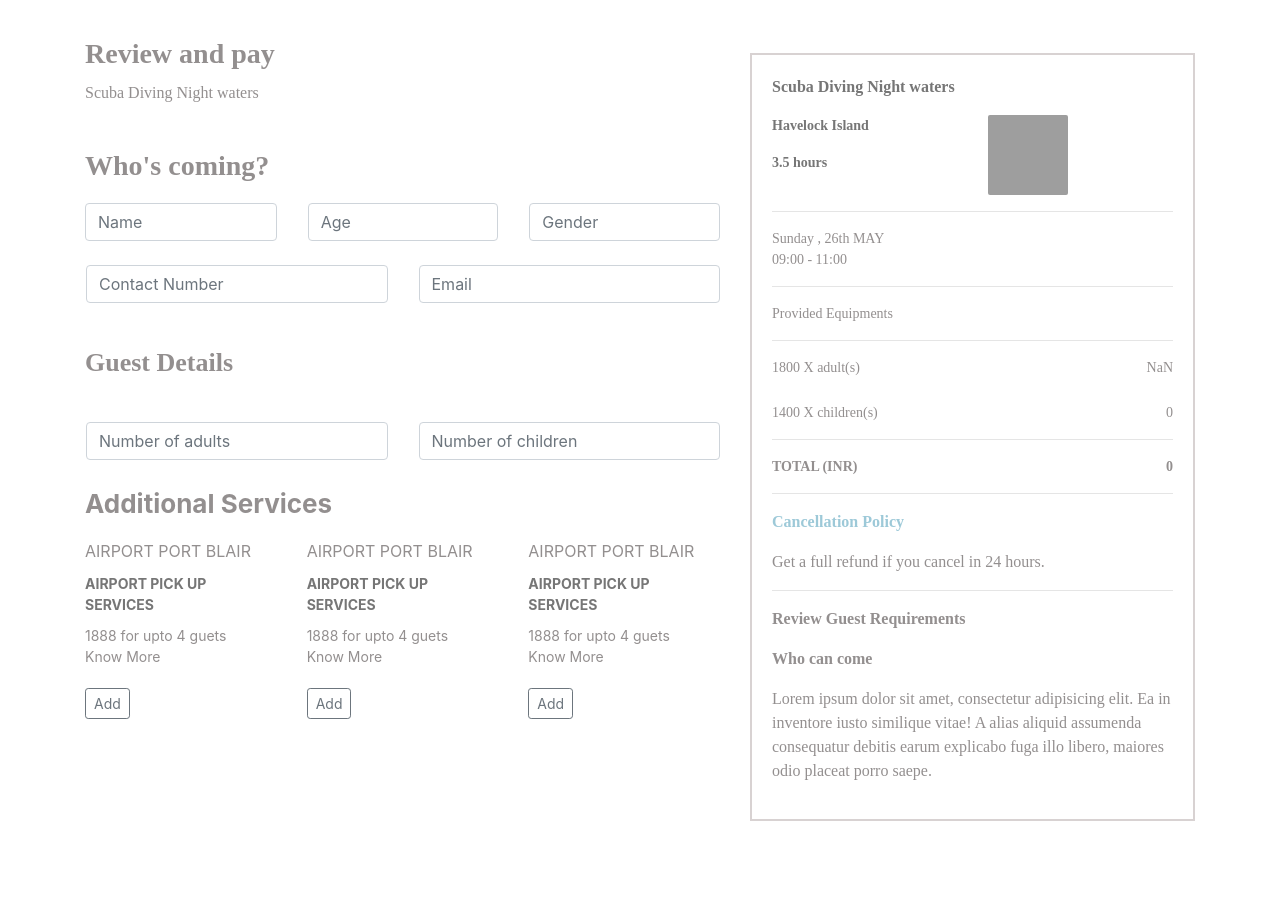
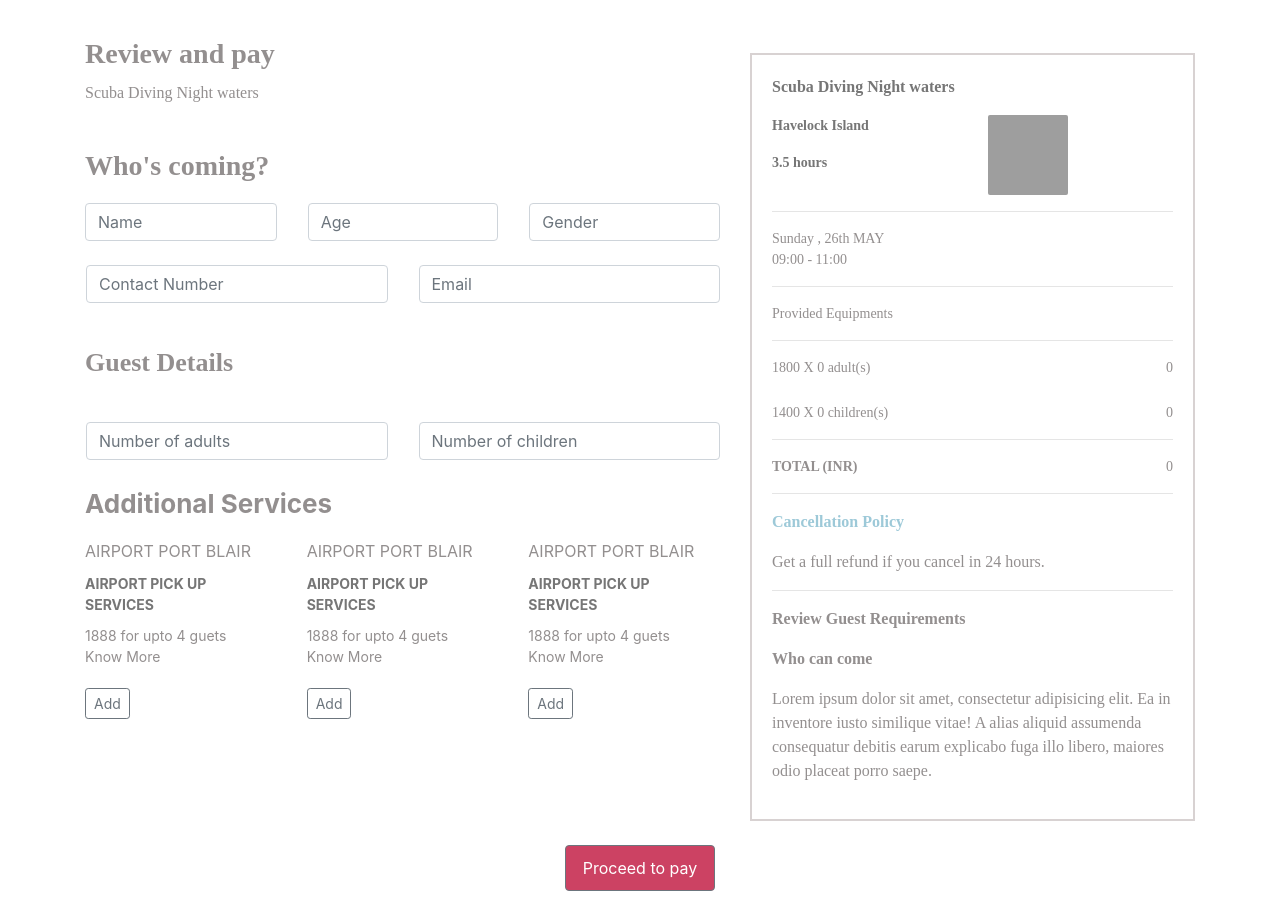
Before and after one commit to Bisso1998/my-first-gatsby, a Gatsby site: page /activity-book in a window 1280 px wide. Shown: the part 165-1086 px from the top of the page. Before the commit the page ends 1010 px from the top, so only its background shows below. Built offline with nearby package versions, Linux system fonts and the light colour scheme; Gatsby itself is replaced by a stand-in of ours; grey boxes are pictures that could not be loaded; some icons are missing.

Commit message:
fixes in book activity page

```diff
--- a/package.json
+++ b/package.json
@@ -20,7 +20,7 @@
     "react": "^16.8.6",
     "react-dom": "^16.8.6",
     "reactstrap": "^8.0.0",
-    "striptags" : "^3.1.1"
+    "striptags": "^3.1.1"
   },
   "devDependencies": {
     "gh-pages": "^2.0.1",
--- a/src/pages/activity-book.js
+++ b/src/pages/activity-book.js
@@ -4,6 +4,7 @@ import Layout from "../components/layout"
 import { Container, Row, Col } from 'reactstrap';
 import { InputGroup, InputGroupText, InputGroupAddon, Input } from 'reactstrap';
 import { Button } from 'reactstrap';
+import { Link } from "gatsby"
 class ActivityBook extends Component {
   constructor (props) {
     super(props);
@@ -17,8 +18,9 @@ class ActivityBook extends Component {
     }
 
   }
+
   updateNumberOfAdults = e => {
-    this.setState({ numberOfAdults: e.target.value })
+    this.setState({ numberOfAdultGuest: e.target.value });
   }
   updateNumberOfChildren = e => {
     this.setState({ numberOfChildren: e.target.value })
@@ -151,16 +153,16 @@ class ActivityBook extends Component {
                 <hr/>
                 <div style={{fontSize: '14px', }}>
                   <p style={{display: 'inline'}}>
-                    {this.state.costForAdult} X {this.state.numberOfAdults} adult(s)
+                    {this.state.costForAdult} X {this.state.numberOfAdultGuest || 0} adult(s)
                   </p>
                   <p style={{display: 'inline', float: 'right '}}>
-                    {this.state.costForAdult * this.state.numberOfAdults}
+                    {this.state.costForAdult * this.state.numberOfAdultGuest}
                   </p>
                 </div>
                 <br/>
                 <div style={{fontSize: '14px', }}>
                   <p style={{display: 'inline'}}>
-                    {this.state.costForChildren} X {this.state.numberOfChildren} children(s)
+                    {this.state.costForChildren} X {this.state.numberOfChildren || 0} children(s)
                   </p>
                   <p style={{display: 'inline', float: 'right '}}>
                     {this.state.costForChildren * this.state.numberOfChildren}
@@ -173,7 +175,8 @@ class ActivityBook extends Component {
                     <b>TOTAL (INR) </b>
                   </p>
                   <p style={{display: 'inline', float: 'right '}}>
-                    <b>{this.state.totalCost} </b>
+                    {/*<b>{this.state.totalCost} </b>*/}
+                    {( ( this.state.numberOfAdultGuest * this.state.costForAdult) + (this.state.numberOfChildren * this.state.costForChildren))}
                   </p>
                 </div>
                 <hr/>
@@ -199,6 +202,9 @@ class ActivityBook extends Component {
             </Col>
           </Row>
           <br/>
+          <div style={{display: 'flex', justifyContent: 'center', marginBottom: '30px'}}>
+            <Button  style={{backgroundColor: '#CC4263', padding: '10px', color: 'white' , width: '150px'}} block>Proceed to pay </Button>
+          </div>
         </Container>
       </Layout>
     )
--- a/src/pages/activity-details.js
+++ b/src/pages/activity-details.js
@@ -3,6 +3,7 @@ import React, { Component } from "react"
 import Layout from "../components/layout"
 import { Container, Row, Col } from 'reactstrap';
 import Recommendation from '../components/recommended'
+import { Link } from "gatsby"
 
 class ActivityDetail extends Component {
     constructor (props) {
@@ -89,7 +90,9 @@ class ActivityDetail extends Component {
                                     </li>
                                 </ul>
                                 <br/>
-                                <button style={{backgroundColor: '#CC4263', padding: '10px', color: 'white' , width: '150px'}}>Book Now </button>
+                              <Link to="/activity-book">
+                              <button style={{backgroundColor: '#CC4263', padding: '10px', color: 'white' , width: '150px'}}>Book Now </button>
+                              </Link>
                             </div>
                         </Col>
                     </Row>
--- a/src/styles/global.css
+++ b/src/styles/global.css
@@ -12,5 +12,5 @@ body {
 }
 
 .row {
-margin:0
+  margin:0
 }
```
Also changed, not shown: src/pages/index.js (+1 -1 lines), 1 other file.
